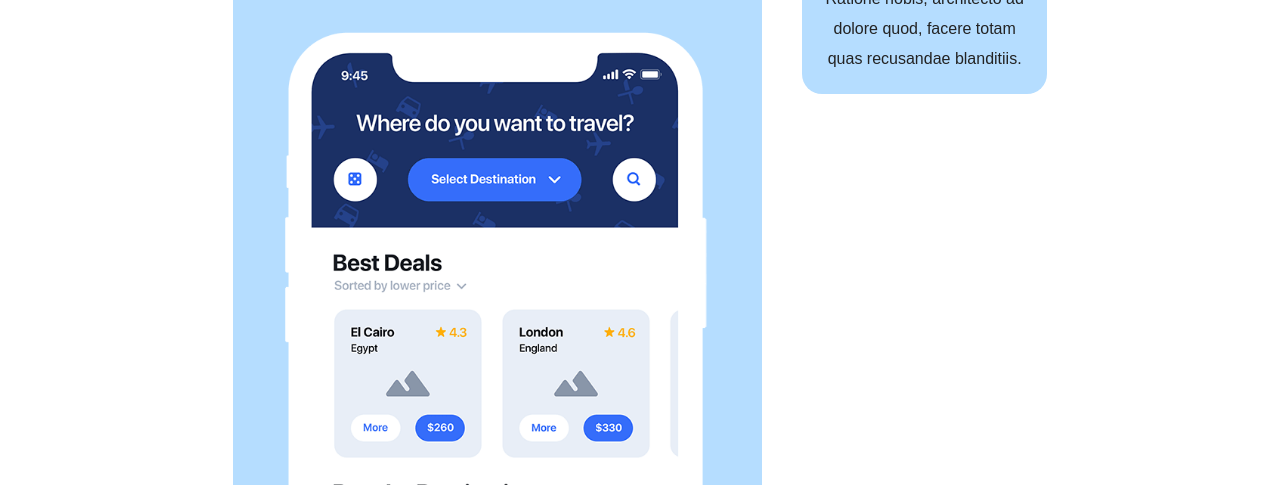
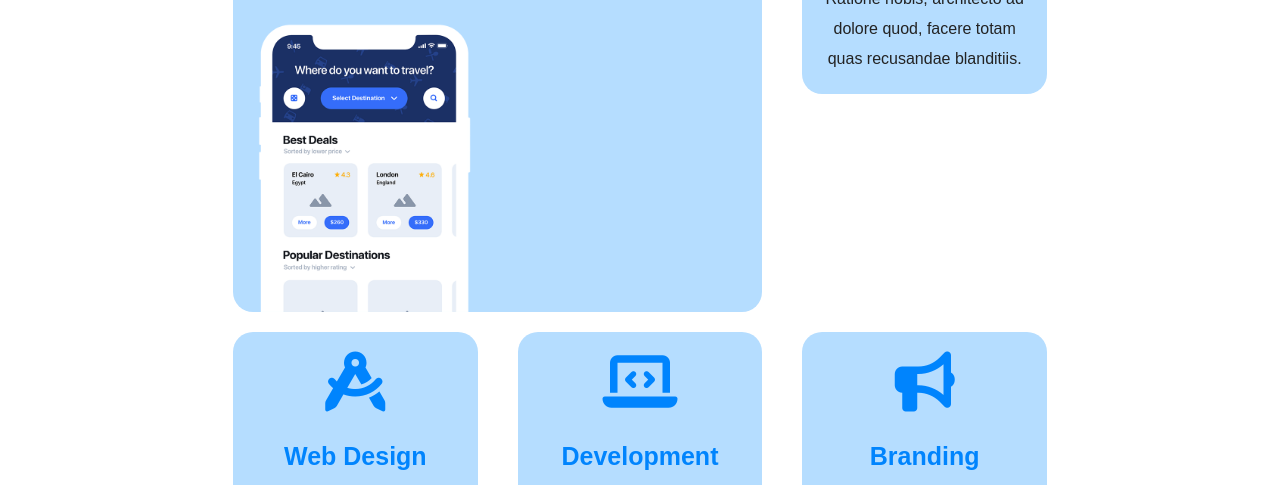
Before and after one commit to sophiamziou/htmlcss-responsive-layout, a plain HTML site: page index.html in a window 1280 px wide. Shown: the part 315-800 px from the top of the page. Drawn offline with Linux system fonts and the light colour scheme.

Commit message:
image first blue card

```diff
--- a/css/style.css
+++ b/css/style.css
@@ -94,6 +94,10 @@ button{
 #bg-card p, #bg-card button{
      text-align: left;
      margin: 20px 30px;
+}
+
+#bg-card img{
+    width: 100%;
 }
 
 .cards{
@@ -391,6 +395,10 @@ footer{
         width: 70%;
         margin: 0 auto;
     }
+
+    #bg-card img{
+        width: 50%;
+    }
   }
 
 @media screen and (min-width: 992px) {
```
